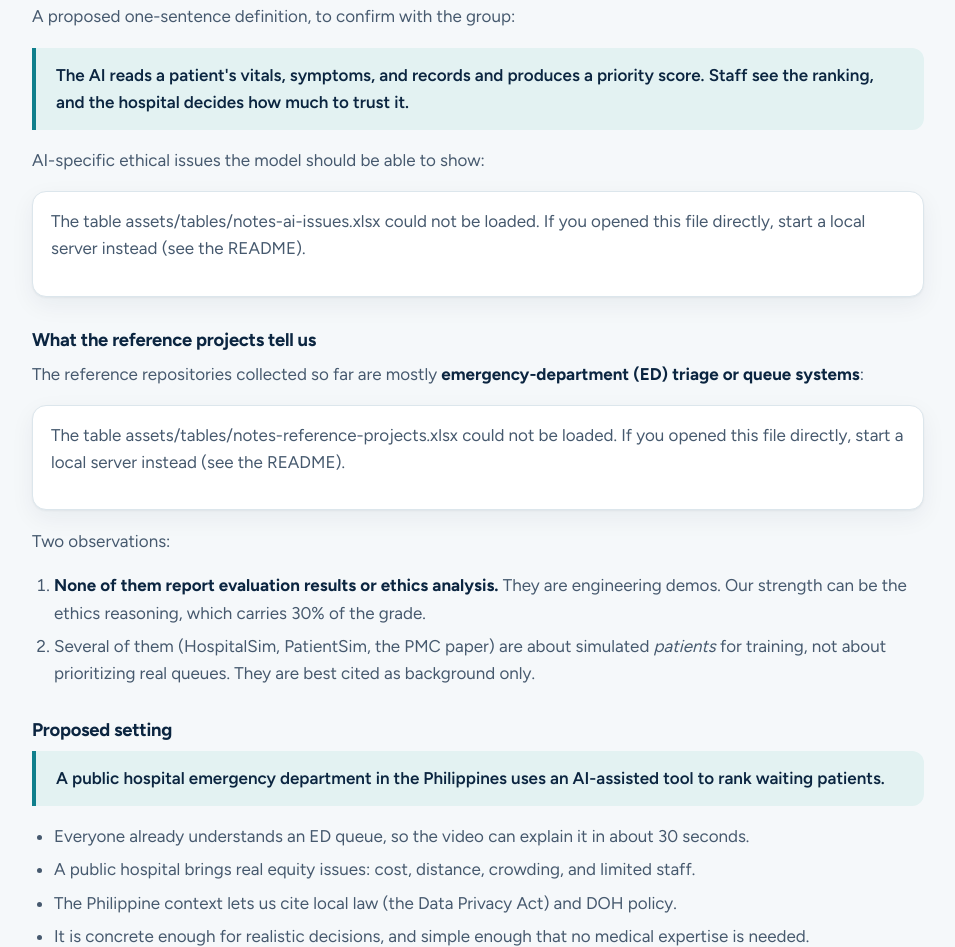
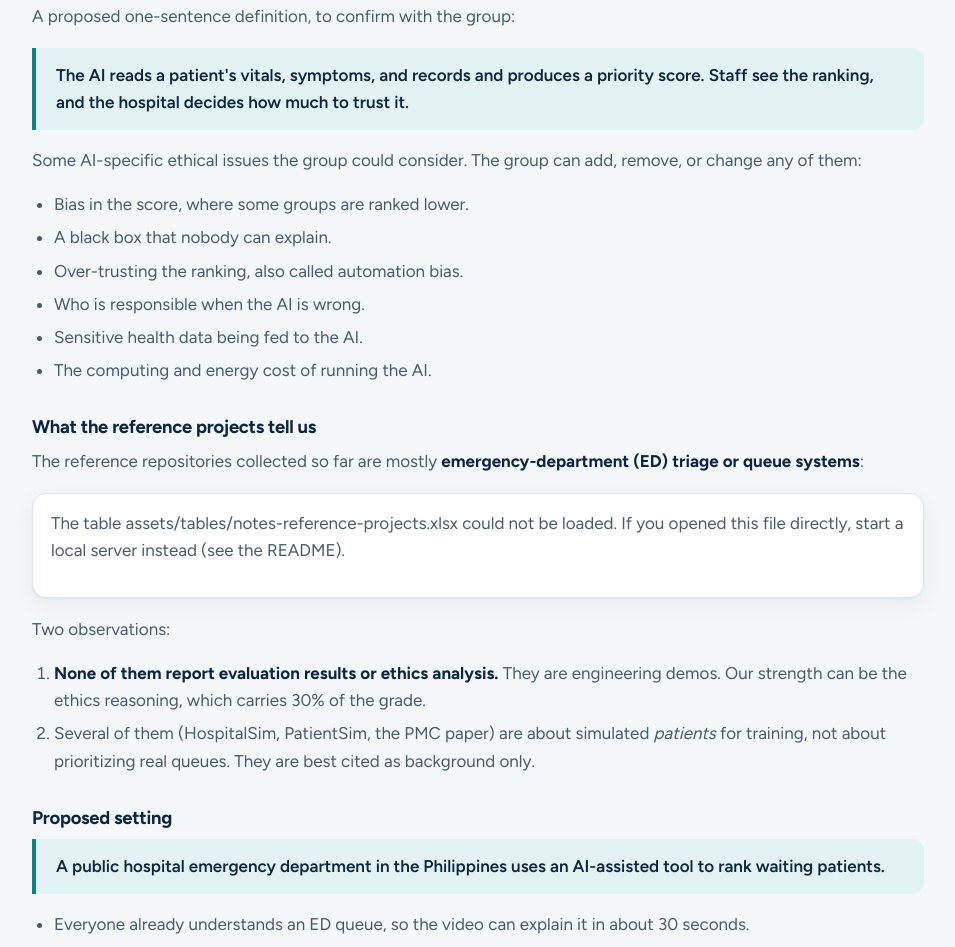
Before and after one commit to healthcareprio/healthcareprio.github.io, a plain HTML site: page notes.html in a window 1280 px wide. Shown: the part 1068-2015 px from the top of the page, without its empty margins (296-1251 px from the left). Drawn offline with Linux system fonts and the light colour scheme; no server answers.

Commit message:
Update notes

```diff
--- a/notes.html
+++ b/notes.html
@@ -79,8 +79,15 @@
           <p>The course says <strong>AI-assisted</strong>, so an AI system is part of the story and the model must treat it that way. We do not build an AI. We model the <strong>decisions a hospital makes about using one</strong>.</p>
           <p>A proposed one-sentence definition, to confirm with the group:</p>
           <blockquote>The AI reads a patient's vitals, symptoms, and records and produces a priority score. Staff see the ranking, and the hospital decides how much to trust it.</blockquote>
-          <p>AI-specific ethical issues the model should be able to show:</p>
-          <div data-table="assets/tables/notes-ai-issues.xlsx"></div>
+          <p>Some AI-specific ethical issues the group could consider. The group can add, remove, or change any of them:</p>
+          <ul>
+            <li>Bias in the score, where some groups are ranked lower.</li>
+            <li>A black box that nobody can explain.</li>
+            <li>Over-trusting the ranking, also called automation bias.</li>
+            <li>Who is responsible when the AI is wrong.</li>
+            <li>Sensitive health data being fed to the AI.</li>
+            <li>The computing and energy cost of running the AI.</li>
+          </ul>
 
           <h3>What the reference projects tell us</h3>
           <p>The reference repositories collected so far are mostly <strong>emergency-department (ED) triage or queue systems</strong>:</p>
```
Also changed, not shown: 1 other file.
